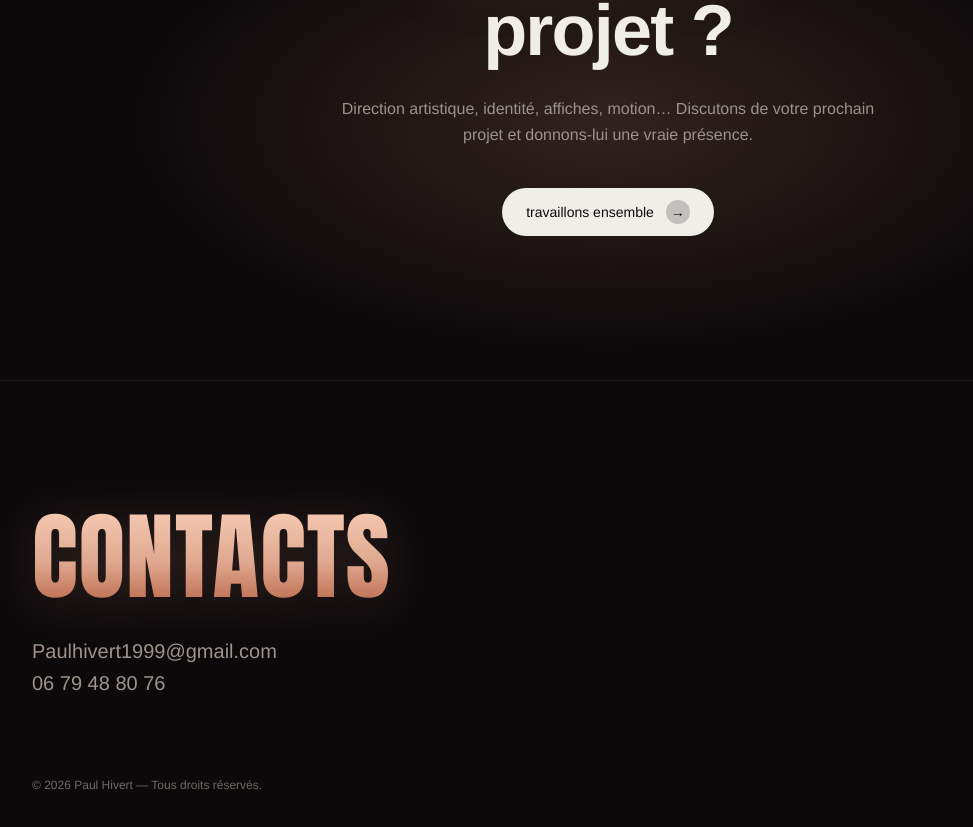
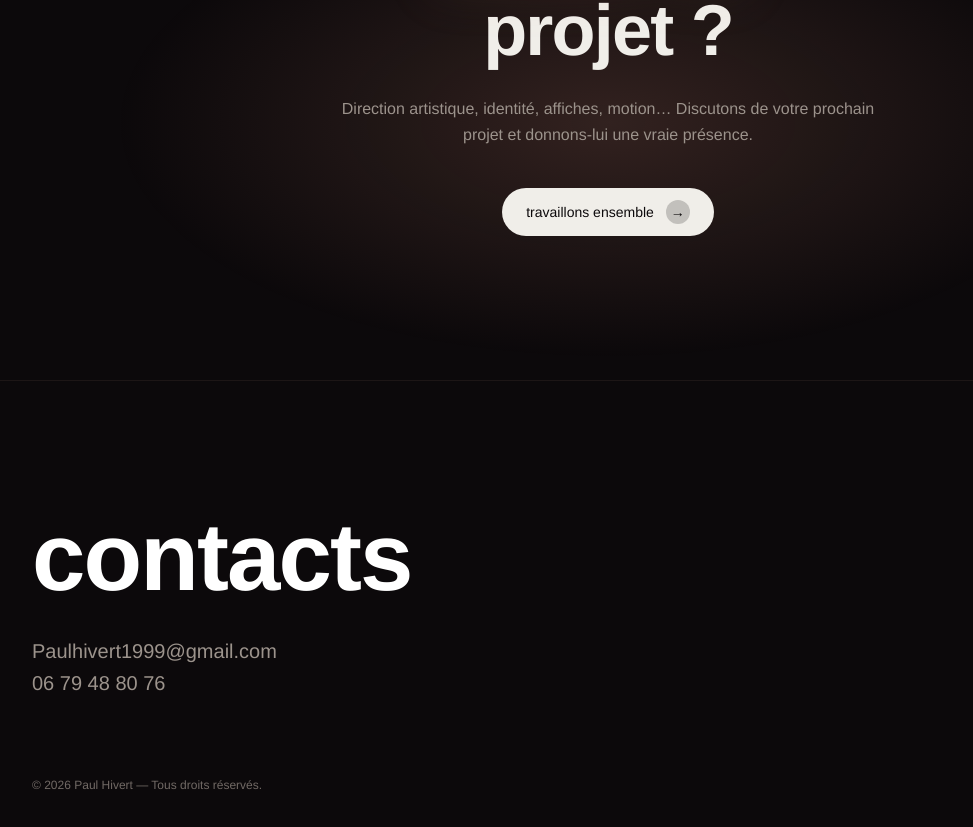
Before and after one commit to paulhivert-dev/portfolio, a Next.js app: page / in a window 1280 px wide. Shown: the part 2977-3804 px from the top of the page, without its empty margins (32-1005 px from the left). Built offline with nearby package versions, Linux system fonts and the light colour scheme.

Commit message:
Contact: titre en Helvetica blanc (au lieu d'Anton degrade)
Co-Authored-By: Claude Opus 4.8 <noreply@anthropic.com>

```diff
--- a/src/components/Contact.tsx
+++ b/src/components/Contact.tsx
@@ -7,7 +7,10 @@ export default function Contact() {
       className="mt-auto scroll-mt-20 border-t border-border/60 px-6 py-24 sm:px-10 sm:py-32"
     >
       <div className="mx-auto max-w-6xl">
-        <h2 className="font-wordmark text-6xl font-extrabold leading-none tracking-[-0.02em] sm:text-8xl">
+        <h2
+          className="text-6xl font-bold lowercase leading-none tracking-[-0.02em] text-white sm:text-8xl"
+          style={{ fontFamily: "'Helvetica Neue', Helvetica, Arial, sans-serif" }}
+        >
           contacts
         </h2>
         <div className="mt-8 space-y-1">
```
